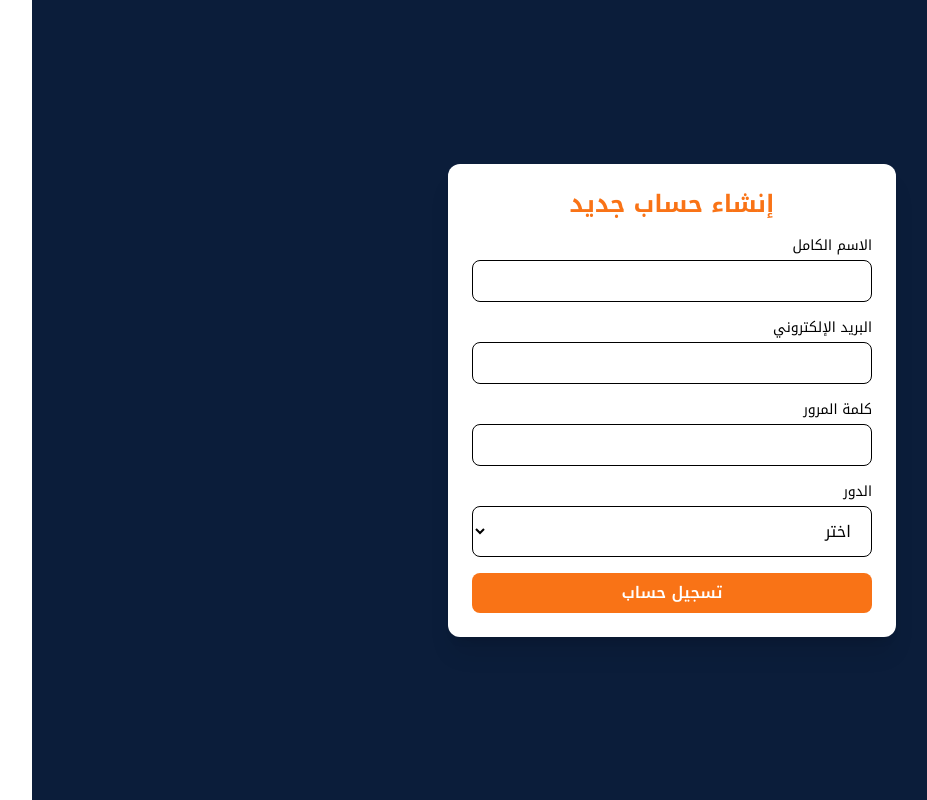
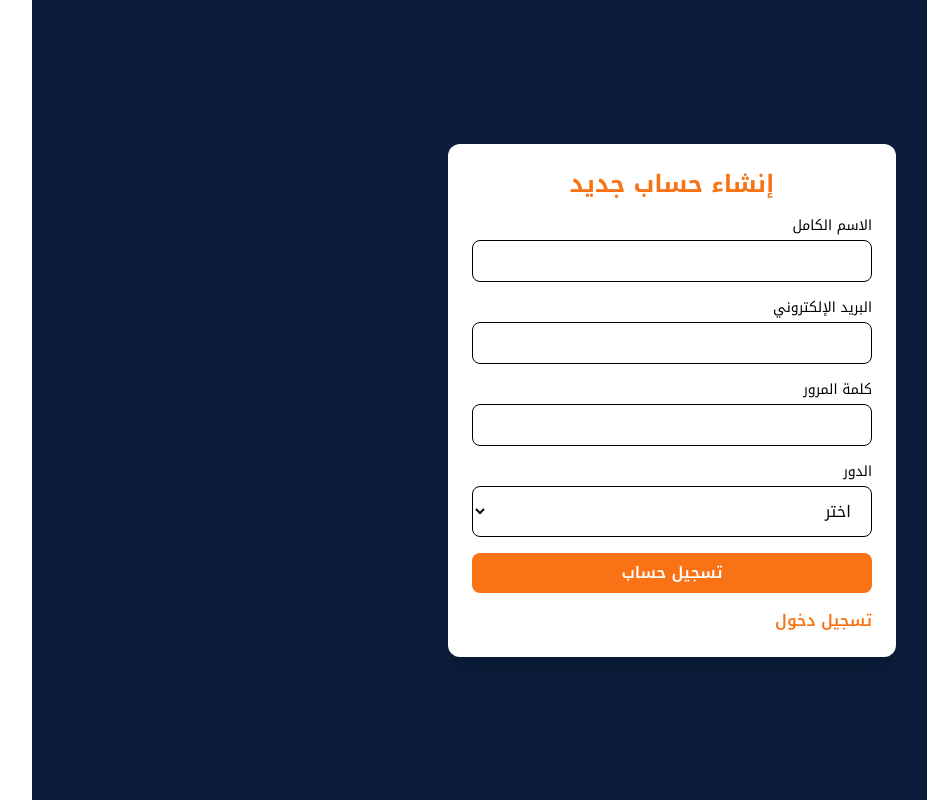
Before and after one commit to Yassinov7/extra-learnings, a React (Vite) app: page /register in a window 1280 px wide. Shown: the whole page, without its empty margins (52-979 px from the left). Built offline with nearby package versions, Linux system fonts and the light colour scheme; no server answers.

Commit message:
fixed the sign up and sign in navigation between

```diff
--- a/src/components/auth/LoginForm.jsx
+++ b/src/components/auth/LoginForm.jsx
@@ -2,7 +2,7 @@ import { useForm } from 'react-hook-form';
 import { yupResolver } from '@hookform/resolvers/yup';
 import * as yup from 'yup';
 import { supabase } from '../../api/supabase'; // تأكد من وجود الملف
-import { useNavigate } from 'react-router-dom';
+import { Link, useNavigate } from 'react-router-dom';
 import { useState } from 'react';
 
 const schema = yup.object({
@@ -63,6 +63,11 @@ export default function LoginForm() {
       >
         {loading ? '...جارٍ تسجيل الدخول' : 'تسجيل الدخول'}
       </button>
+      <Link
+            to={`/register`}
+            className="w-full py-2 bg-white text-orange hover:bg-gray-300 rounded-lg font-semibold transition"
+          >انشاء حساب جديد
+          </Link>
     </form>
   );
 }
--- a/src/components/auth/RegisterForm.jsx
+++ b/src/components/auth/RegisterForm.jsx
@@ -2,7 +2,7 @@ import { useForm } from 'react-hook-form';
 import { yupResolver } from '@hookform/resolvers/yup';
 import * as yup from 'yup';
 import { supabase } from '../../api/supabase';
-import { useNavigate } from 'react-router-dom';
+import { useNavigate, Link } from 'react-router-dom';
 import { useState } from 'react';
 
 const schema = yup.object({
@@ -98,6 +98,11 @@ export default function RegisterForm() {
       >
         {loading ? '...جارٍ التسجيل' : 'تسجيل حساب'}
       </button>
+      <Link
+        to={`/login`}
+        className="w-full py-2 bg-white text-orange    hover:bg-gray-300 rounded-lg font-semibold transition"
+      > تسجيل دخول
+      </Link>
     </form>
   );
 }
```
